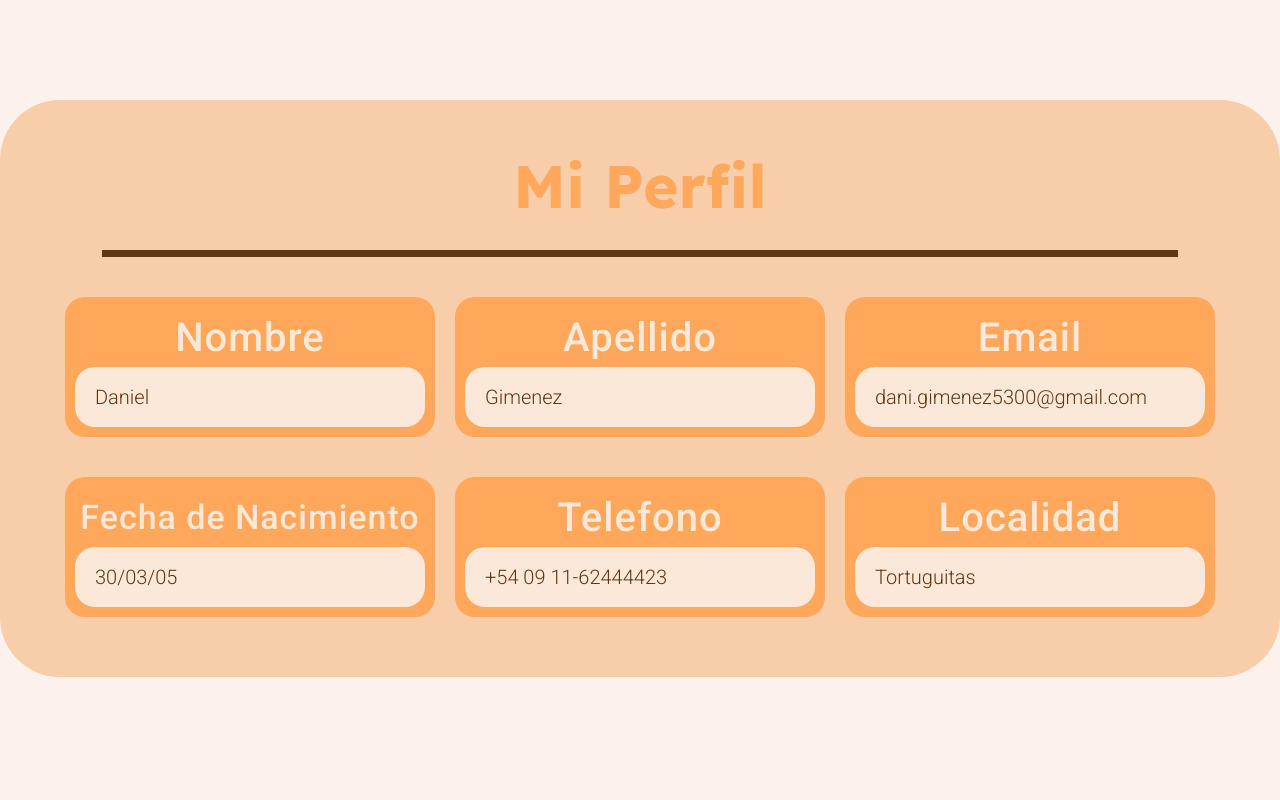
After one commit to Busferis/great_pet, a PHP site: page /mi_usuario.html in a window 1280 px wide. The commit adds this page. Run offline with PHP 8.4, Linux system fonts and the light colour scheme; some web fonts are replaced.

Commit message:
mi PERFIL

```diff
--- /dev/null
+++ b/css/mi_usuario.css
@@ -0,0 +1,100 @@
+.contenedor-mi_usuario {
+    display: flex;
+    justify-content: center;
+}
+
+
+
+
+
+.caja_principal1 {
+    /* background-color: aquamarine; */
+    /* height: 600px; */
+    width: 1300px;
+    max-width: 1300px;
+    margin-top: 100px;
+    border-radius: 20px;
+    padding: 20px 0 20px 0;
+    background-color: #f7cdaa;
+    border-radius: 60px;
+    display: flex;
+    flex-direction: column;
+    align-items: center;
+}
+
+.titulo_mi_perfil {
+
+    /* background-color: rgba(255, 0, 0, 0.377); */
+    width: 100%;
+    height: 130px;
+    display: flex;
+    align-items: center;
+    justify-content: center;
+    font-size: 45pt;
+    color: #ffa75a;
+
+
+}
+.linea_mis_mascotas {
+    background-color: #603813;
+    width: 84%;
+    height: 7px;
+}
+
+.fondo_contenedor_de_datos{
+    /* background-color: rgb(169, 150, 186); */
+    height: 400px;
+    width: 100%;
+    display: flex;
+    justify-content: center;
+    align-items: center;
+}
+
+.contenedor_datos_colum{
+    display: flex;
+    flex-direction: column;
+}
+
+.contenedor_datos_fila{
+    /* background-color: rgb(0, 0, 0); */
+    height: 140px;
+    width: 100%;
+    display: flex;
+    flex-direction: row;
+    margin: 20px 0;
+    /* padding: 0 100px; */
+}
+
+.cajas_de_datos_{
+    background-color: #ffa75a;
+    border-radius: 20px;
+    height: 100%;
+    width: 370px;
+    margin: 0  10px;
+    padding: 10px;
+}
+.tipo_de_datos{
+    /* background-color: aqua; */
+    width: 100%;
+    height: 50%;
+    display: flex;
+    align-items: center;
+    justify-content: center;
+    color: #fce8d9;
+    font-size: 30pt;
+}
+.fdn{
+    font-size: 34px;
+}
+.resuiltado_dato{
+    background-color: #fce8d9;
+    width: 100%;
+    height: 50%;
+    border-radius: 20px;
+    display: flex;
+    align-items: center;
+    justify-content: start;
+    font-size: 15pt;
+    padding-left:20px;
+    color:#603813;
+}
--- a/css/mis_mascotas.css
+++ b/css/mis_mascotas.css
@@ -6,7 +6,7 @@
 
 
 .caja_principal1{
-    /* background-color: aquamarine; */
+    background-color: aquamarine;
     width: 1100px;
     max-width: 1100px;
     margin-top: 100px;
--- /dev/null
+++ b/mi_usuario.html
@@ -0,0 +1,100 @@
+<!DOCTYPE html>
+<html lang="es">
+
+<head>
+    <meta charset="UTF-8">
+    <meta http-equiv="X-UA-Compatible" content="IE=edge">
+    <meta name="viewport" content="width=device-width, initial-scale=1.0">
+    <link rel="icon" href="img/logo_pestaña.png">
+    <link rel="stylesheet" href="https://stackpath.bootstrapcdn.com/font-awesome/4.7.0/css/font-awesome.min.css">
+    <link href="https://fonts.googleapis.com/icon?family=Material+Icons+Outlined" rel="stylesheet">
+    <link rel="stylesheet"
+        href="https://fonts.googleapis.com/css2?family=Material+Symbols+Outlined:opsz,wght,FILL,GRAD@20..48,100..700,0..1,-50..200" />
+    <link rel="preconnect" href="https://fonts.googleapis.com">
+    <link rel="stylesheet" href="css/color.css">
+    <link rel="stylesheet" href="css/mi_usuario.css">
+
+    <title>Great Pet</title>
+</head>
+
+<body>
+
+
+
+    <main>
+        <div class="contenedor-mi_usuario">
+            <div class="caja_principal1">
+                <div class="titulo_mi_perfil lexend"><p>Mi Perfil</p></div>
+                <div class="linea_mis_mascotas"></div>
+
+                <div class="fondo_contenedor_de_datos">
+
+                    <div class="contenedor_datos_colum">
+
+                        <div class="contenedor_datos_fila">
+
+                            <div class="cajas_de_datos_">
+                                <div class="tipo_de_datos roboto2">Nombre</div>
+                                <div class="resuiltado_dato roboto">
+                                    <p>Daniel</p>
+                                </div>
+                            </div>
+                            <div class="cajas_de_datos_">
+                                <div class="tipo_de_datos roboto2">Apellido</div>
+                                <div class="resuiltado_dato roboto">
+                                    <p>Gimenez</p>
+                                </div>
+                            </div>
+                            <div class="cajas_de_datos_">
+                                <div class="tipo_de_datos roboto2">Email</div>
+                                <div class="resuiltado_dato roboto">
+                                    <p>dani.gimenez5300@gmail.com</p>
+                                </div>
+                            </div>
+
+                        </div>
+
+                        <div class="contenedor_datos_fila">
+
+                            <div class="cajas_de_datos_">
+                                <div class="tipo_de_datos roboto2 fdn">Fecha de Nacimiento</div>
+                                <div class="resuiltado_dato roboto">
+                                    <p>30/03/05</p>
+                                </div>
+                            </div>
+                            <div class="cajas_de_datos_">
+                                <div class="tipo_de_datos roboto2">Telefono</div>
+                                <div class="resuiltado_dato roboto">
+                                    <p>+54 09 11-62444423</p>
+                                </div>
+                            </div>
+                            <div class="cajas_de_datos_">
+                                <div class="tipo_de_datos roboto2">Localidad</div>
+                                <div class="resuiltado_dato roboto">
+                                    <p>Tortuguitas</p>
+                                </div>
+                            </div>
+
+                        </div>
+
+
+                    </div>
+
+
+
+                </div>
+
+            </div>
+        </div>
+
+    </main>
+
+
+
+
+
+
+
+</body>
+
+</html>
```
Also changed, not shown: mis_mascotas.html (+1 -98 lines).
